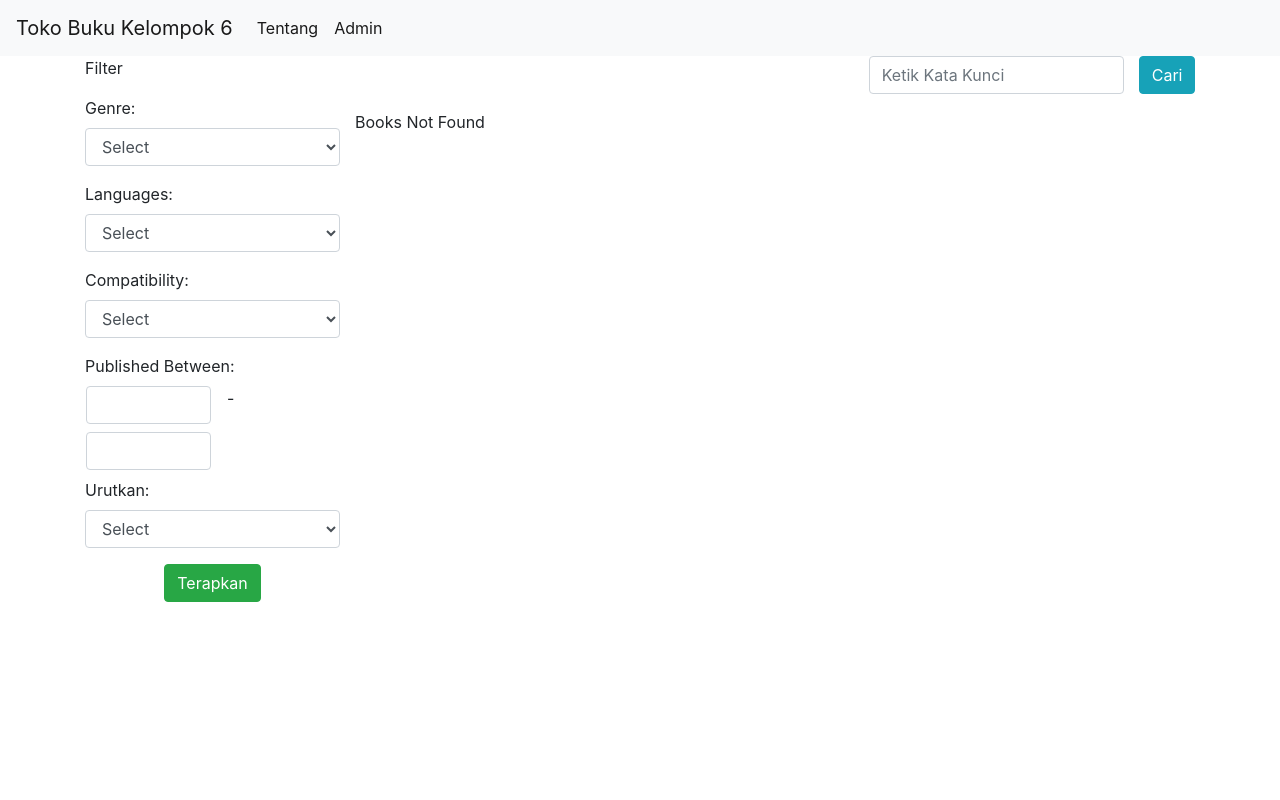
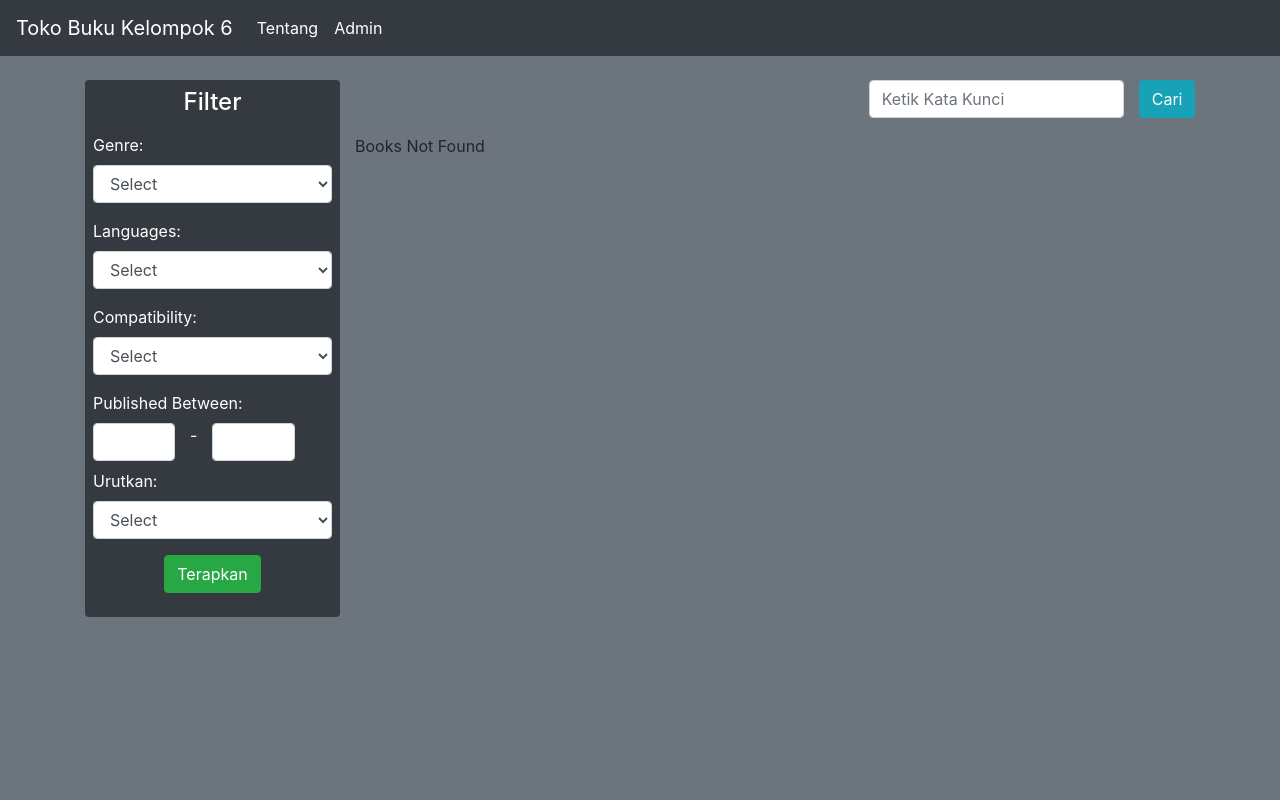
Before and after one commit to TI19nazhiifyahya/web-scrape, a Flask app: page /home/ in a window 1280 px wide. Run offline with Flask 2, Linux system fonts and the light colour scheme; data that the repository does not hold is empty; some libraries are stand-ins or nearby versions.

Commit message:
update UI home

```diff
--- a/toko-buku/templates/base.html
+++ b/toko-buku/templates/base.html
@@ -6,12 +6,13 @@
 
     <!-- Bootstrap CSS -->
     <link rel="stylesheet" href="https://stackpath.bootstrapcdn.com/bootstrap/4.3.1/css/bootstrap.min.css" integrity="sha384-ggOyR0iXCbMQv3Xipma34MD+dH/1fQ784/j6cY/iJTQUOhcWr7x9JvoRxT2MZw1T" crossorigin="anonymous">
+    <link rel="stylesheet" href="templates/css/mystyle.css">
 
     <title>{% block title %} {% endblock %}</title>
     {% block script %} {% endblock %}
   </head>
-  <body>
-    <nav class="navbar navbar-expand-md navbar-light bg-light">
+  <body class="bg-secondary">
+    <nav id="mynav" class="navbar navbar-expand-md navbar-dark bg-dark">
         <a class="navbar-brand" href="{{ url_for('home')}}">Toko Buku Kelompok 6</a>
         <button class="navbar-toggler" type="button" data-toggle="collapse" data-target="#navbarNav" aria-controls="navbarNav" aria-expanded="false" aria-label="Toggle navigation">
             <span class="navbar-toggler-icon"></span>
@@ -27,6 +28,7 @@
             </ul>
         </div>
     </nav>
+    <br>
     <div class="container">
       <div class="row">
         <div class="col-lg-3">
--- /dev/null
+++ b/toko-buku/templates/css/mystyle.css
@@ -0,0 +1,3 @@
+.my-div{
+    background-color: #113a8c;
+}
--- a/toko-buku/templates/home.html
+++ b/toko-buku/templates/home.html
@@ -3,8 +3,11 @@
 <h1>{% block title %}Book Catalogue{% endblock %}</h1>
 
 {% block sidebar %}
-<p>Filter</p>
-<div class="form-group">
+<div class="form-group bg-dark text-white px-2 py-2 rounded">
+    <div class="form-group text-center">
+        <h4>Filter</h4>
+    </div>
+
     <form action="{{ url_for('filter') }}" method="POST">
         <div class="form-group">
             <label for="genre-f">Genre: </label>
@@ -37,11 +40,11 @@
             <div class="col-md-12">
                 <label for="pub-year-begin-f">Published Between: </label>
             </div>
-            <div class="form-group mx-sm-3 mb-2">
+            <div class="form-group col-sm-5 mb-2">
                 <input class="form-control" type="number" min="1900" max="2099" step="1" name="pub-year-begin" id="pub-year-begin-f" />
             </div>
             -
-            <div class="form-group mx-sm-3 mb-2">
+            <div class="form-group col-sm-5 mb-2">
                 <input class="form-control" type="number" min="1900" max="2099" step="1" name="pub-year-end" id="pub-year-end-f" />
             </div>
         </div>
```
